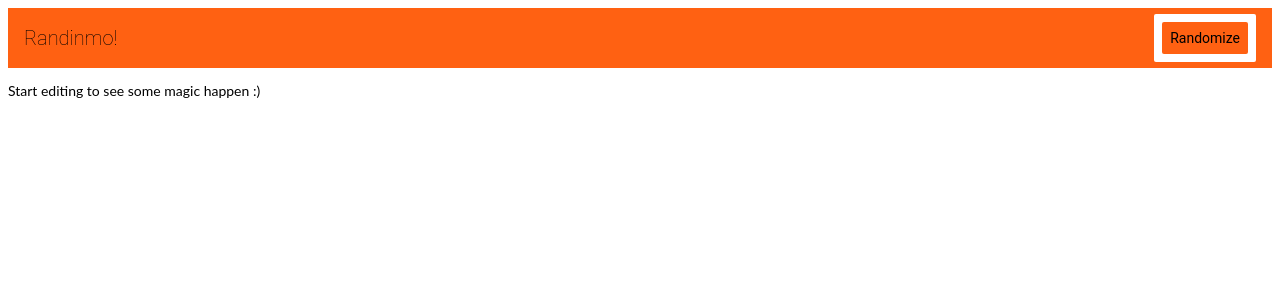
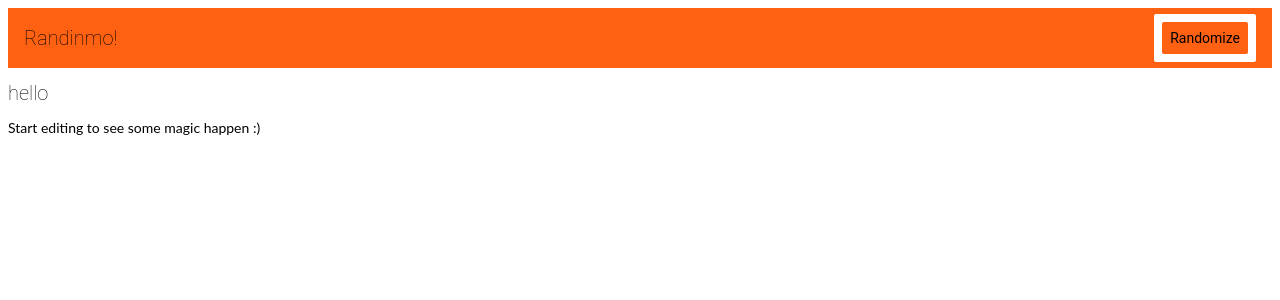
Before and after one commit to KadeS04/Dama, an Angular app: page / in a window 1280 px wide. Shown: the top 300 px of the page. Built offline with nearby package versions, Linux system fonts and the light colour scheme.

Commit message:
2 files modified

```diff
--- a/src/app/app.component.html
+++ b/src/app/app.component.html
@@ -1,4 +1,5 @@
 <app-top-bar></app-top-bar>
+<app-web-data></app-web-data>
 <p>
   Start editing to see some magic happen :)
 </p>
--- a/src/app/web-data/web-data.component.html
+++ b/src/app/web-data/web-data.component.html
@@ -0,0 +1 @@
+<h1>hello</h1>
```
